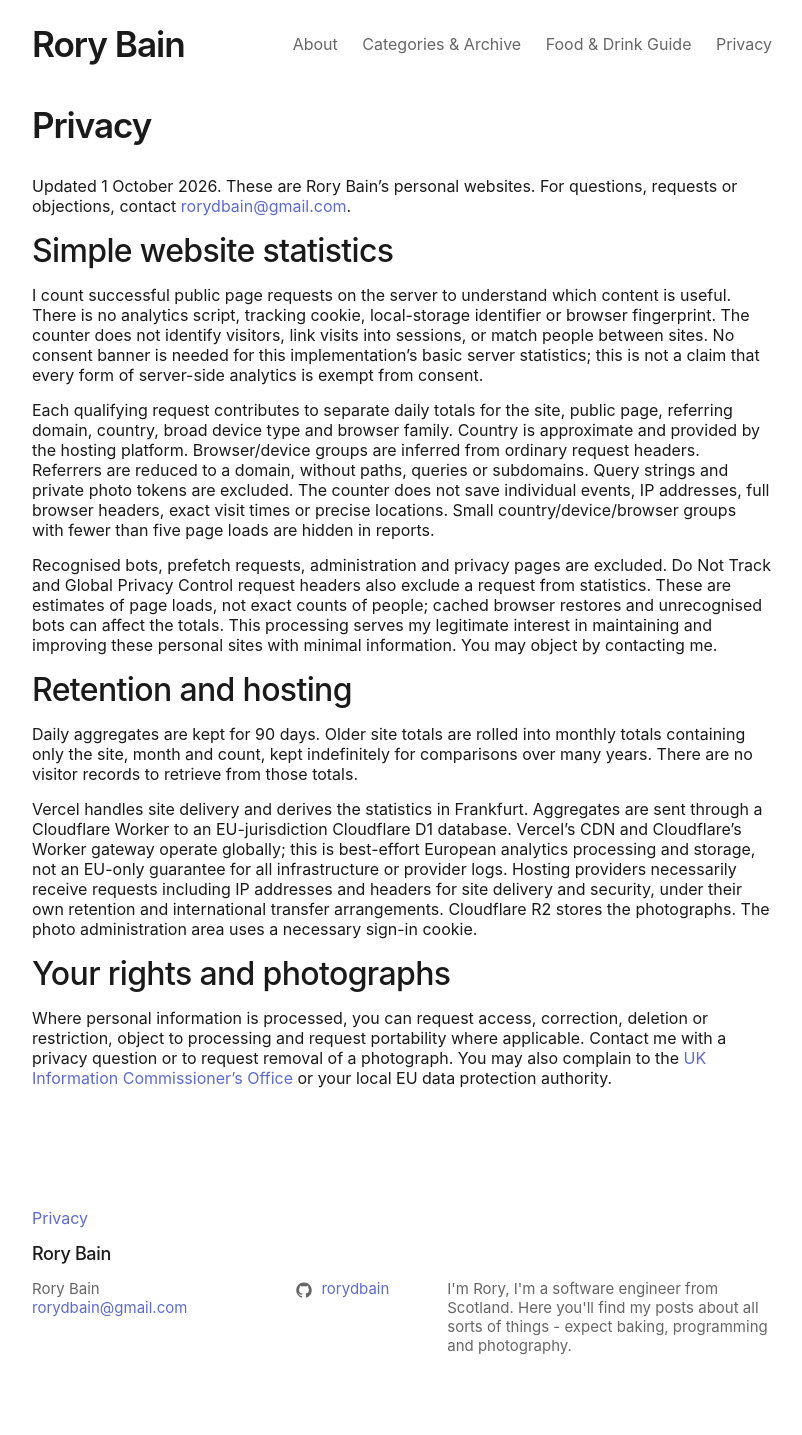
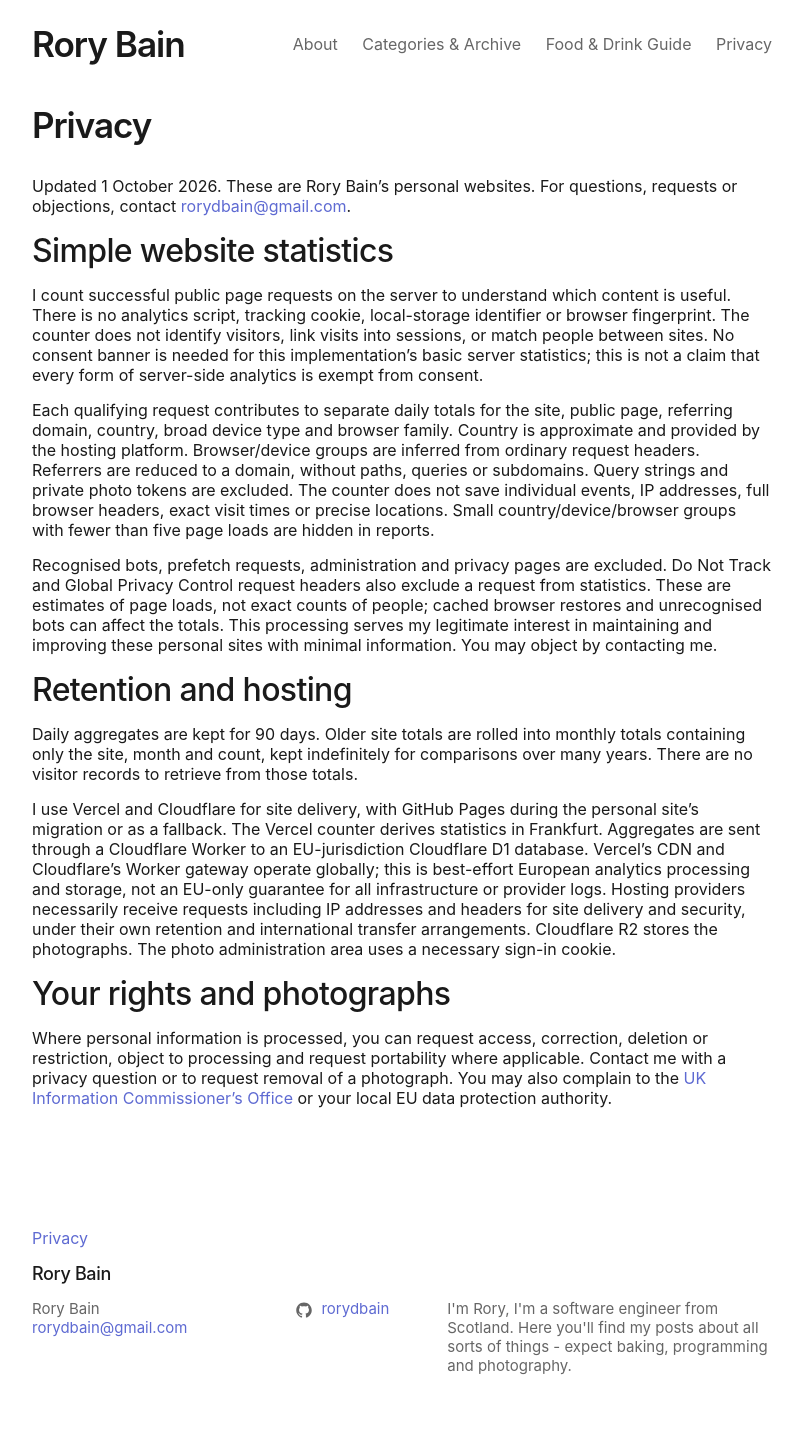
Before and after one commit to rorydbain/rorydbain.github.io, a Jekyll site: the page built from privacy.html, in a window 1280 px wide. Shown: the whole page, without its empty margins (238-1040 px from the left). Built offline with Jekyll 4.4.1, drawn with Linux system fonts in a browser that asks for light colours.

Commit message:
Describe GitHub Pages migration fallback in privacy notice

```diff
--- a/privacy.html
+++ b/privacy.html
@@ -11,6 +11,6 @@ permalink: /privacy/
 <p>Recognised bots, prefetch requests, administration and privacy pages are excluded. Do Not Track and Global Privacy Control request headers also exclude a request from statistics. These are estimates of page loads, not exact counts of people; cached browser restores and unrecognised bots can affect the totals. This processing serves my legitimate interest in maintaining and improving these personal sites with minimal information. You may object by contacting me.</p>
 <h2>Retention and hosting</h2>
 <p>Daily aggregates are kept for 90 days. Older site totals are rolled into monthly totals containing only the site, month and count, kept indefinitely for comparisons over many years. There are no visitor records to retrieve from those totals.</p>
-<p>Vercel handles site delivery and derives the statistics in Frankfurt. Aggregates are sent through a Cloudflare Worker to an EU-jurisdiction Cloudflare D1 database. Vercel’s CDN and Cloudflare’s Worker gateway operate globally; this is best-effort European analytics processing and storage, not an EU-only guarantee for all infrastructure or provider logs. Hosting providers necessarily receive requests including IP addresses and headers for site delivery and security, under their own retention and international transfer arrangements. Cloudflare R2 stores the photographs. The photo administration area uses a necessary sign-in cookie.</p>
+<p>I use Vercel and Cloudflare for site delivery, with GitHub Pages during the personal site’s migration or as a fallback. The Vercel counter derives statistics in Frankfurt. Aggregates are sent through a Cloudflare Worker to an EU-jurisdiction Cloudflare D1 database. Vercel’s CDN and Cloudflare’s Worker gateway operate globally; this is best-effort European analytics processing and storage, not an EU-only guarantee for all infrastructure or provider logs. Hosting providers necessarily receive requests including IP addresses and headers for site delivery and security, under their own retention and international transfer arrangements. Cloudflare R2 stores the photographs. The photo administration area uses a necessary sign-in cookie.</p>
 <h2>Your rights and photographs</h2>
 <p>Where personal information is processed, you can request access, correction, deletion or restriction, object to processing and request portability where applicable. Contact me with a privacy question or to request removal of a photograph. You may also complain to the <a href="https://ico.org.uk/make-a-complaint/">UK Information Commissioner’s Office</a> or your local EU data protection authority.</p>
```
